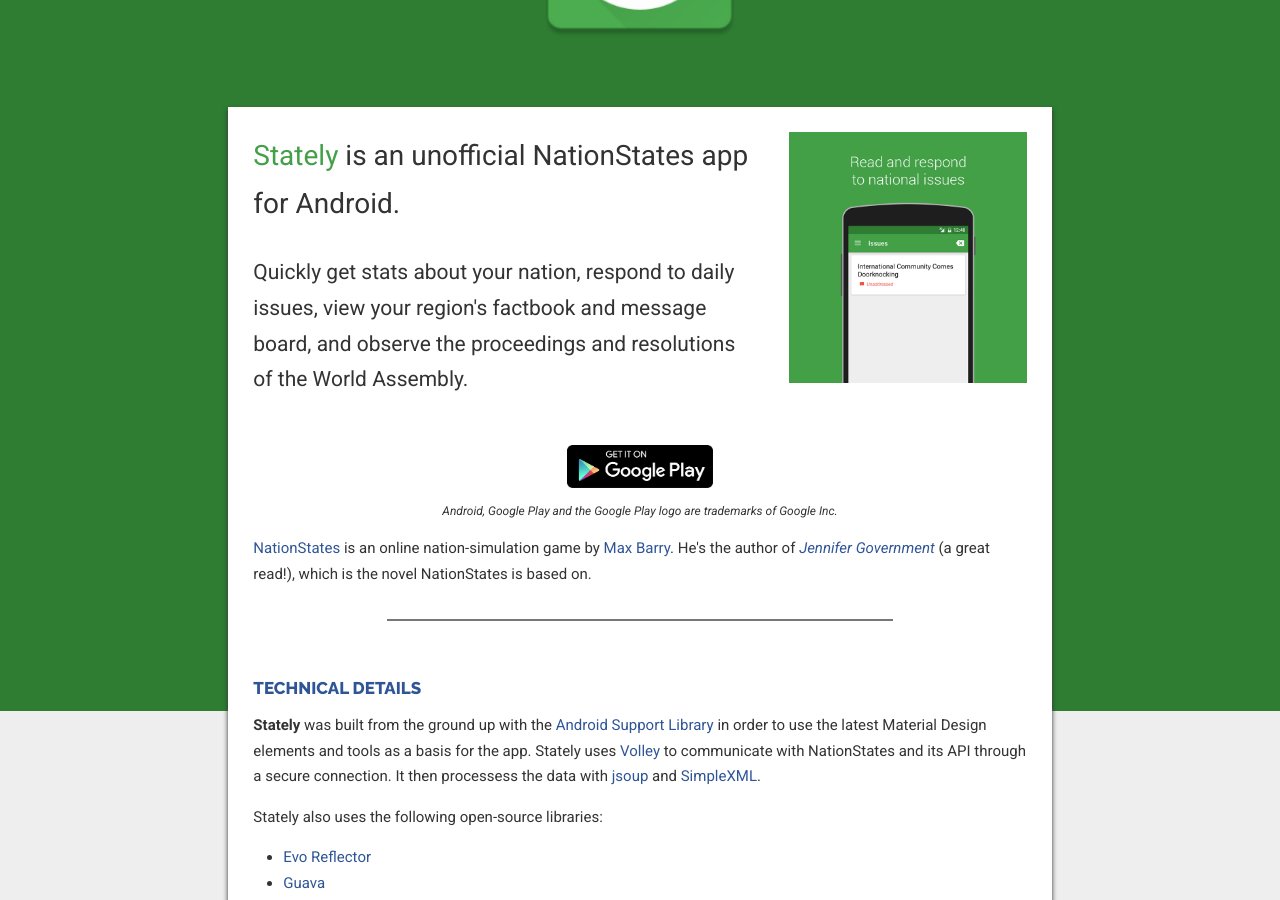
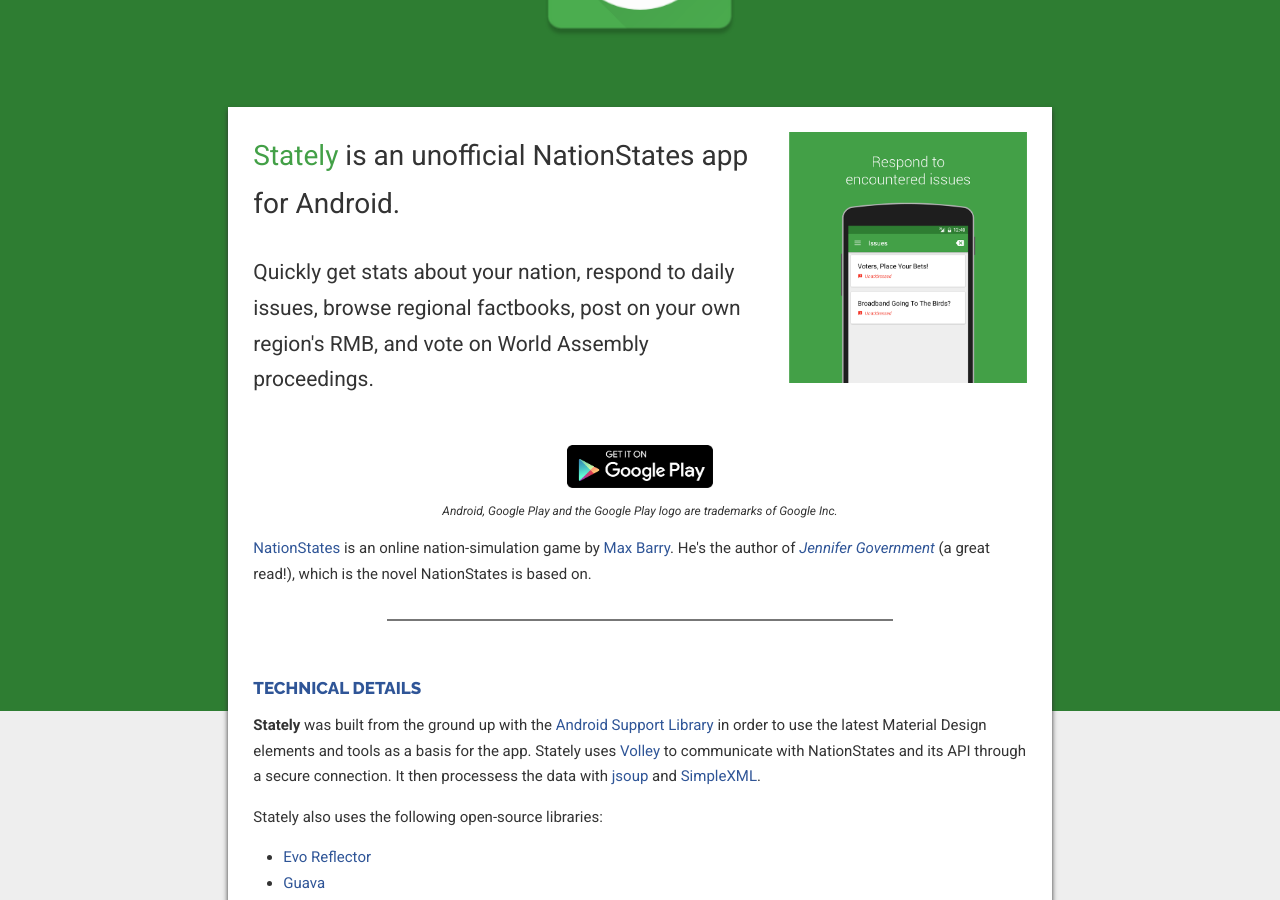
Before and after one commit to lloydtorres/lloydtorres.github.io, a Jekyll site: the page built from stately.md, in a window 1280 px wide and 900 px high, scrolled down 237 px. Built offline with Jekyll 4.4.1, drawn with Linux system fonts in a browser that asks for light colours; nearby versions of some CDN libraries; some of the changed text lies outside the part shown.

Commit message:
Update Stately info

```diff
--- a/stately.md
+++ b/stately.md
@@ -21,7 +21,7 @@
     <div class="col-sm-8">
         <p class="featuretext-lg"><strong class="green-emph">Stately</strong> is an unofficial NationStates app for Android.</p>
 
-        <p class="featuretext-md">Quickly get stats about your nation, respond to daily issues, view your region's factbook and message board, and observe the proceedings and resolutions of the World Assembly.</p>
+        <p class="featuretext-md">Quickly get stats about your nation, respond to daily issues, browse regional factbooks, post on your own region's RMB, and vote on World Assembly proceedings.</p>
     </div>
 
     <div class="col-sm-4">
@@ -37,6 +37,9 @@
             </li>
             <li>
                 <img src="/images/projects/stately/stately-4.png"/>
+            </li>
+            <li>
+                <img src="/images/projects/stately/stately-5.png"/>
             </li>
         </ul>
     </div>
```
Also changed, not shown: other parts of stately.md (+2 -0 lines), images/projects/stately/stately-1.png, images/projects/stately/stately-2.png, images/projects/stately/stately-3.png, images/projects/stately/stately-4.png, images/projects/stately/stately-5.png (added).
